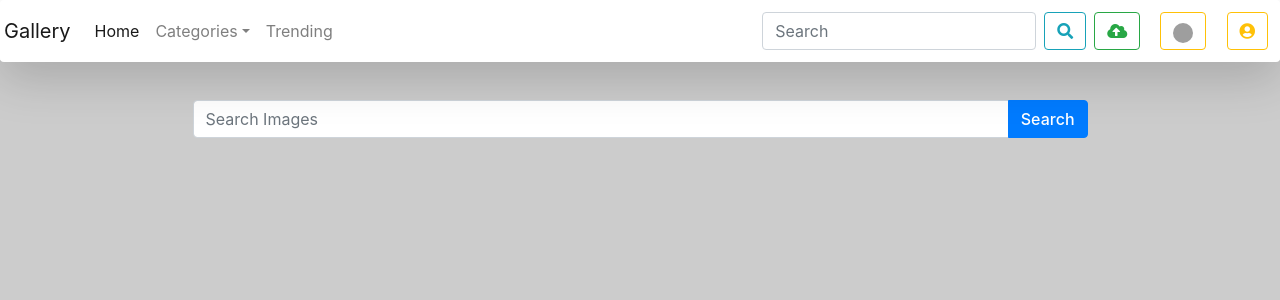
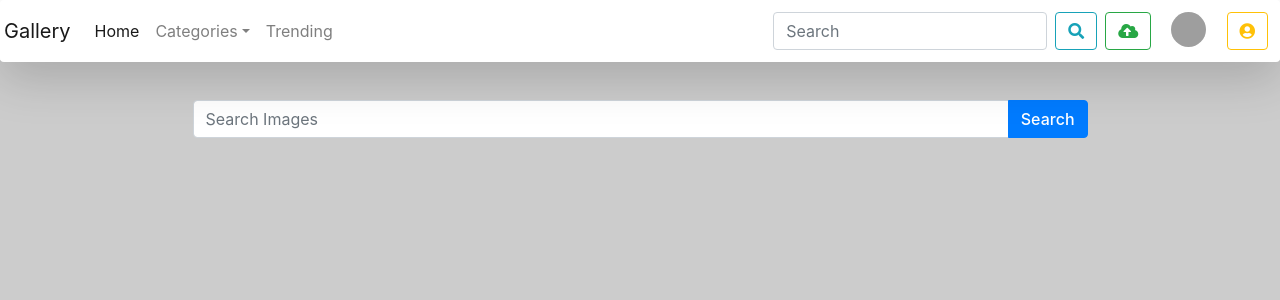
Before and after one commit to thesurajdas/imagex, a PHP site: page / in a window 1280 px wide. Shown: the top 300 px of the page. Run offline with PHP 8.4, Linux system fonts and the light colour scheme; grey boxes labelled with a size stand in for pictures from a placeholder-image service; some libraries are stand-ins or nearby versions; grey boxes are pictures that could not be loaded.

Commit message:
commit change account button to link dropdown

```diff
--- a/css/home.css
+++ b/css/home.css
@@ -6,8 +6,8 @@
 }
 
 .logp{
-    width: 20px;
-    height: 20px;
+    width: 35px;
+    height: 35px;
 }
 
 .fstcon{
--- a/index.php
+++ b/index.php
@@ -58,7 +58,7 @@
                             <a class="nav-link" href="pages/upload.html" tabindex="-1" aria-disabled="true"><button type="button" class="btn btn-outline-success"><i class="fas fa-cloud-upload-alt"></i></button></a>
                         </li>
                         <li class="nav-item dropleft text-decoration-none">
-                            <a class="nav-link dropdown-toggle" href="#" id="navbarDropdown" role="button" data-toggle="dropdown" aria-haspopup="true" aria-expanded="false"><button type="button" class="btn btn-outline-warning"><img class="logp rounded-circle" src="https://picsum.photos/id/237/200/300" alt=""></button></a>
+                            <a class="nav-link dropdown-toggle" href="#" id="navbarDropdown" role="button" data-toggle="dropdown" aria-haspopup="true" aria-expanded="false"><img class="logp rounded-circle" src="https://picsum.photos/id/237/200/300" alt=""></a>
                             <div class="dropdown-menu" aria-labelledby="navbarDropdown">
                                 <a class="dropdown-item" href="pages/profile.html">Account</a>
                                 <a class="dropdown-item" href="pages/editprofile.html">Edit Profile</a>
```
